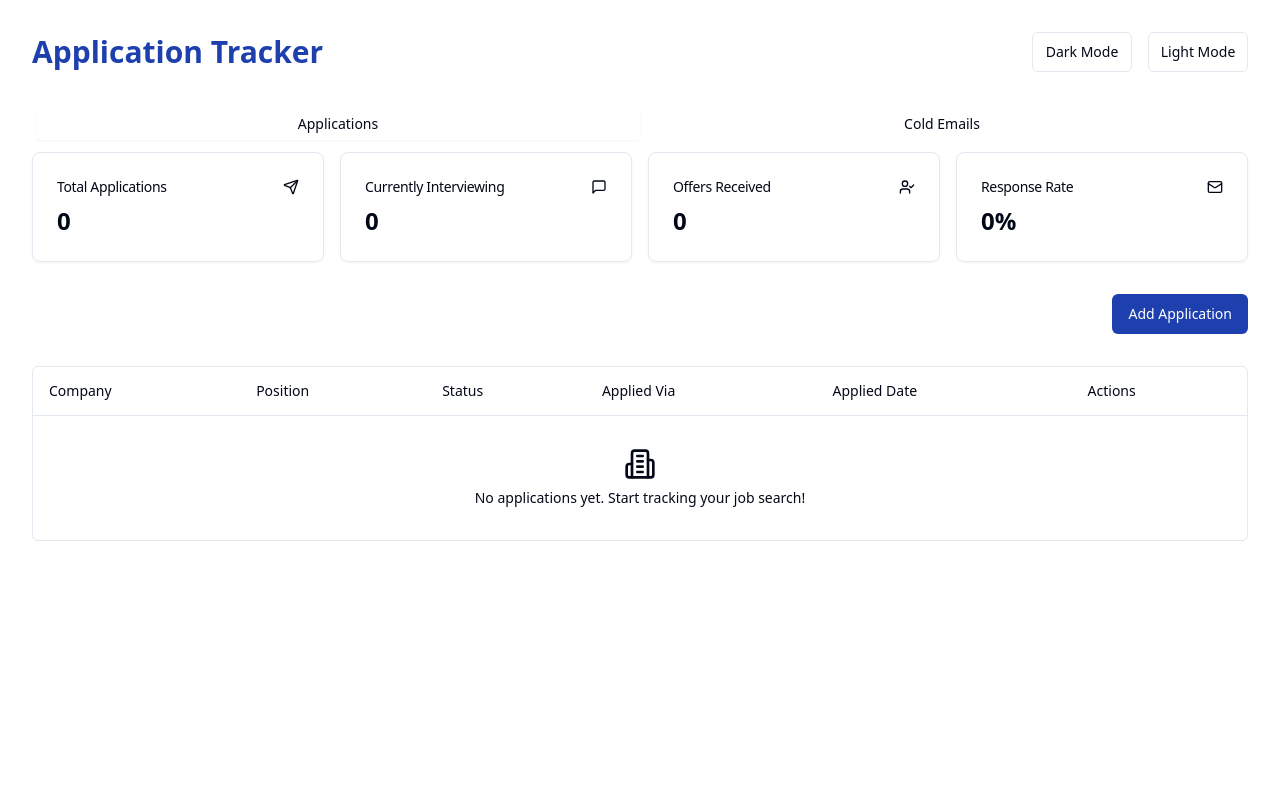
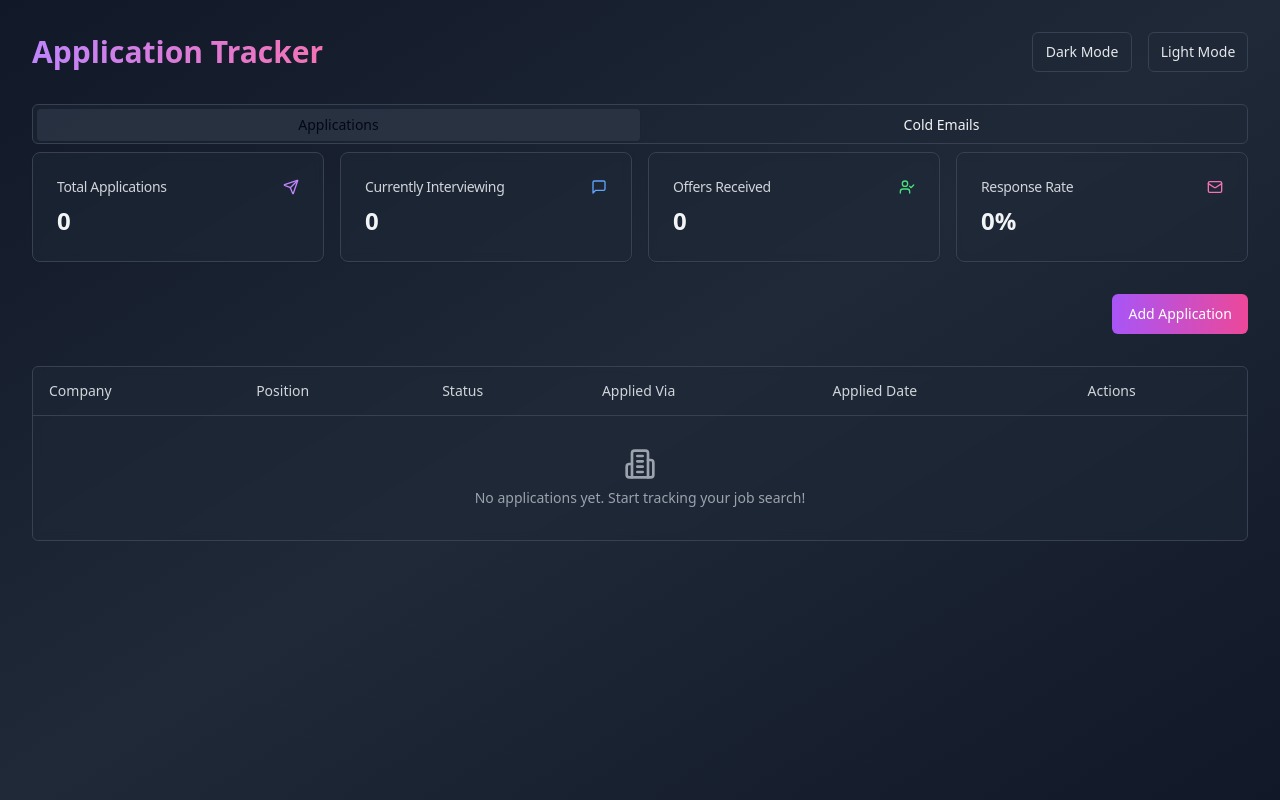
Before and after one commit to Jayant-issar/track-trail, a React (Vite) app: page / in a window 1280 px wide. Built offline with nearby package versions, Linux system fonts and the light colour scheme.

Commit message:
Enhance dark aesthetic with gradients
Updated the application to feature a beautiful dark aesthetic with gradient backgrounds throughout the UI components.
[skip gpt_engineer]

```diff
--- a/src/components/ApplicationForm.tsx
+++ b/src/components/ApplicationForm.tsx
@@ -53,7 +53,7 @@ export const ApplicationForm = ({ onSubmit }: Props) => {
     <form onSubmit={handleSubmit} className="space-y-4">
       <div className="grid grid-cols-1 md:grid-cols-2 gap-4">
         <div className="space-y-2">
-          <Label htmlFor="companyName">Company Name</Label>
+          <Label htmlFor="companyName" className="text-gray-200">Company Name</Label>
           <Input
             id="companyName"
             required
@@ -61,10 +61,11 @@ export const ApplicationForm = ({ onSubmit }: Props) => {
             onChange={(e) =>
               setFormData({ ...formData, companyName: e.target.value })
             }
+            className="bg-gray-700 border-gray-600 text-gray-200"
           />
         </div>
         <div className="space-y-2">
-          <Label htmlFor="position">Position</Label>
+          <Label htmlFor="position" className="text-gray-200">Position</Label>
           <Input
             id="position"
             required
@@ -72,55 +73,56 @@ export const ApplicationForm = ({ onSubmit }: Props) => {
             onChange={(e) =>
               setFormData({ ...formData, position: e.target.value })
             }
+            className="bg-gray-700 border-gray-600 text-gray-200"
           />
         </div>
       </div>
 
       <div className="grid grid-cols-1 md:grid-cols-3 gap-4">
         <div className="space-y-2">
-          <Label htmlFor="status">Status</Label>
+          <Label htmlFor="status" className="text-gray-200">Status</Label>
           <Select
             value={formData.status}
             onValueChange={(value: ApplicationStatus) =>
               setFormData({ ...formData, status: value })
             }
           >
-            <SelectTrigger>
+            <SelectTrigger className="bg-gray-700 border-gray-600 text-gray-200">
               <SelectValue placeholder="Select status" />
             </SelectTrigger>
-            <SelectContent>
-              <SelectItem value="waiting">Waiting</SelectItem>
-              <SelectItem value="interviewing">Interviewing</SelectItem>
-              <SelectItem value="accepted">Accepted</SelectItem>
-              <SelectItem value="rejected">Rejected</SelectItem>
-              <SelectItem value="ghosting">No Response</SelectItem>
+            <SelectContent className="bg-gray-700 border-gray-600">
+              <SelectItem value="waiting" className="text-gray-200">Waiting</SelectItem>
+              <SelectItem value="interviewing" className="text-gray-200">Interviewing</SelectItem>
+              <SelectItem value="accepted" className="text-gray-200">Accepted</SelectItem>
+              <SelectItem value="rejected" className="text-gray-200">Rejected</SelectItem>
+              <SelectItem value="ghosting" className="text-gray-200">No Response</SelectItem>
             </SelectContent>
           </Select>
         </div>
 
         <div className="space-y-2">
-          <Label htmlFor="method">Application Method</Label>
+          <Label htmlFor="method" className="text-gray-200">Application Method</Label>
           <Select
             value={formData.method}
             onValueChange={(value: ApplicationMethod) =>
               setFormData({ ...formData, method: value })
             }
           >
-            <SelectTrigger>
+            <SelectTrigger className="bg-gray-700 border-gray-600 text-gray-200">
               <SelectValue placeholder="Select method" />
             </SelectTrigger>
-            <SelectContent>
-              <SelectItem value="email">Email</SelectItem>
-              <SelectItem value="website">Company Website</SelectItem>
-              <SelectItem value="linkedin">LinkedIn</SelectItem>
-              <SelectItem value="referral">Referral</SelectItem>
-              <SelectItem value="other">Other</SelectItem>
+            <SelectContent className="bg-gray-700 border-gray-600">
+              <SelectItem value="email" className="text-gray-200">Email</SelectItem>
+              <SelectItem value="website" className="text-gray-200">Company Website</SelectItem>
+              <SelectItem value="linkedin" className="text-gray-200">LinkedIn</SelectItem>
+              <SelectItem value="referral" className="text-gray-200">Referral</SelectItem>
+              <SelectItem value="other" className="text-gray-200">Other</SelectItem>
             </SelectContent>
           </Select>
         </div>
 
         <div className="space-y-2">
-          <Label htmlFor="appliedDate">Applied Date</Label>
+          <Label htmlFor="appliedDate" className="text-gray-200">Applied Date</Label>
           <Input
             id="appliedDate"
             type="date"
@@ -129,23 +131,25 @@ export const ApplicationForm = ({ onSubmit }: Props) => {
             onChange={(e) =>
               setFormData({ ...formData, appliedDate: e.target.value })
             }
+            className="bg-gray-700 border-gray-600 text-gray-200"
           />
         </div>
       </div>
 
       <div className="grid grid-cols-1 md:grid-cols-2 gap-4">
         <div className="space-y-2">
-          <Label htmlFor="contactName">Contact Name</Label>
+          <Label htmlFor="contactName" className="text-gray-200">Contact Name</Label>
           <Input
             id="contactName"
             value={formData.contactName}
             onChange={(e) =>
               setFormData({ ...formData, contactName: e.target.value })
             }
+            className="bg-gray-700 border-gray-600 text-gray-200"
           />
         </div>
         <div className="space-y-2">
-          <Label htmlFor="contactEmail">Contact Email</Label>
+          <Label htmlFor="contactEmail" className="text-gray-200">Contact Email</Label>
           <Input
             id="contactEmail"
             type="email"
@@ -153,20 +157,22 @@ export const ApplicationForm = ({ onSubmit }: Props) => {
             onChange={(e) =>
               setFormData({ ...formData, contactEmail: e.target.value })
             }
+            className="bg-gray-700 border-gray-600 text-gray-200"
           />
         </div>
       </div>
 
       <div className="space-y-2">
-        <Label htmlFor="notes">Notes</Label>
+        <Label htmlFor="notes" className="text-gray-200">Notes</Label>
         <Textarea
           id="notes"
           value={formData.notes}
           onChange={(e) => setFormData({ ...formData, notes: e.target.value })}
+          className="bg-gray-700 border-gray-600 text-gray-200"
         />
       </div>
 
-      <Button type="submit" className="w-full">
+      <Button type="submit" className="w-full bg-gradient-to-r from-purple-500 to-pink-500 hover:from-purple-600 hover:to-pink-600">
         Add Application
       </Button>
     </form>
--- /dev/null
+++ b/src/components/ApplicationStats.tsx
@@ -0,0 +1,38 @@
+import { StatsCard } from "@/components/StatsCard";
+import { Mail, MessageSquare, Send, UserCheck } from "lucide-react";
+
+interface ApplicationStatsProps {
+  stats: {
+    total: number;
+    interviewing: number;
+    accepted: number;
+    response_rate: number;
+  };
+}
+
+export const ApplicationStats = ({ stats }: ApplicationStatsProps) => {
+  return (
+    <div className="grid gap-4 md:grid-cols-4">
+      <StatsCard
+        title="Total Applications"
+        value={stats.total}
+        icon={<Send className="h-4 w-4 text-purple-400" />}
+      />
+      <StatsCard
+        title="Currently Interviewing"
+        value={stats.interviewing}
+        icon={<MessageSquare className="h-4 w-4 text-blue-400" />}
+      />
+      <StatsCard
+        title="Offers Received"
+        value={stats.accepted}
+        icon={<UserCheck className="h-4 w-4 text-green-400" />}
+      />
+      <StatsCard
+        title="Response Rate"
+        value={`${stats.response_rate}%`}
+        icon={<Mail className="h-4 w-4 text-pink-400" />}
+      />
+    </div>
+  );
+};
--- /dev/null
+++ b/src/components/ApplicationTable.tsx
@@ -0,0 +1,79 @@
+import { Application } from "@/types/application";
+import { ApplicationStatusBadge } from "@/components/ApplicationStatusBadge";
+import {
+  Table,
+  TableBody,
+  TableCell,
+  TableHead,
+  TableHeader,
+  TableRow,
+} from "@/components/ui/table";
+import { Building2, Pencil } from "lucide-react";
+import { Button } from "@/components/ui/button";
+
+interface ApplicationTableProps {
+  applications: Application[];
+  onStatusEdit: (application: Application) => void;
+}
+
+export const ApplicationTable = ({
+  applications,
+  onStatusEdit,
+}: ApplicationTableProps) => {
+  return (
+    <div className="rounded-md border border-gray-700 bg-gray-800/50 backdrop-blur-sm">
+      <Table>
+        <TableHeader>
+          <TableRow className="border-gray-700">
+            <TableHead className="text-gray-300">Company</TableHead>
+            <TableHead className="text-gray-300">Position</TableHead>
+            <TableHead className="text-gray-300">Status</TableHead>
+            <TableHead className="text-gray-300">Applied Via</TableHead>
+            <TableHead className="text-gray-300">Applied Date</TableHead>
+            <TableHead className="text-gray-300">Actions</TableHead>
+          </TableRow>
+        </TableHeader>
+        <TableBody>
+          {applications.length === 0 ? (
+            <TableRow>
+              <TableCell colSpan={6} className="text-center py-8">
+                <Building2 className="mx-auto h-8 w-8 text-gray-400 mb-2" />
+                <p className="text-gray-400">
+                  No applications yet. Start tracking your job search!
+                </p>
+              </TableCell>
+            </TableRow>
+          ) : (
+            applications.map((app) => (
+              <TableRow key={app.id} className="border-gray-700">
+                <TableCell className="font-medium text-gray-200">
+                  {app.companyName}
+                </TableCell>
+                <TableCell className="text-gray-200">{app.position}</TableCell>
+                <TableCell>
+                  <ApplicationStatusBadge status={app.status} />
+                </TableCell>
+                <TableCell className="capitalize text-gray-200">
+                  {app.method}
+                </TableCell>
+                <TableCell className="text-gray-200">
+                  {new Date(app.appliedDate).toLocaleDateString()}
+                </TableCell>
+                <TableCell>
+                  <Button
+                    variant="ghost"
+                    size="icon"
+                    onClick={() => onStatusEdit(app)}
+                    className="text-gray-400 hover:text-gray-200"
+                  >
+                    <Pencil className="h-4 w-4" />
+                  </Button>
+                </TableCell>
+              </TableRow>
+            ))
+          )}
+        </TableBody>
+      </Table>
+    </div>
+  );
+};
--- a/src/components/EditStatusDialog.tsx
+++ b/src/components/EditStatusDialog.tsx
@@ -31,32 +31,36 @@ export const EditStatusDialog = ({
 
   return (
     <Dialog open={isOpen} onOpenChange={onClose}>
-      <DialogContent>
+      <DialogContent className="bg-gray-800 border-gray-700">
         <DialogHeader>
-          <DialogTitle>Update Application Status</DialogTitle>
+          <DialogTitle className="text-gray-200">Update Application Status</DialogTitle>
         </DialogHeader>
         <div className="space-y-4">
           <div>
-            <p className="text-sm font-medium mb-2">Current Status:</p>
+            <p className="text-sm font-medium mb-2 text-gray-300">Current Status:</p>
             <Select
               defaultValue={application.status}
               onValueChange={(value: Application["status"]) =>
                 onUpdate(application.id, value)
               }
             >
-              <SelectTrigger>
+              <SelectTrigger className="bg-gray-700 border-gray-600 text-gray-200">
                 <SelectValue />
               </SelectTrigger>
-              <SelectContent>
-                <SelectItem value="waiting">Waiting</SelectItem>
-                <SelectItem value="interviewing">Interviewing</SelectItem>
-                <SelectItem value="accepted">Accepted</SelectItem>
-                <SelectItem value="rejected">Rejected</SelectItem>
-                <SelectItem value="ghosting">No Response</SelectItem>
+              <SelectContent className="bg-gray-700 border-gray-600">
+                <SelectItem value="waiting" className="text-gray-200">Waiting</SelectItem>
+                <SelectItem value="interviewing" className="text-gray-200">Interviewing</SelectItem>
+                <SelectItem value="accepted" className="text-gray-200">Accepted</SelectItem>
+                <SelectItem value="rejected" className="text-gray-200">Rejected</SelectItem>
+                <SelectItem value="ghosting" className="text-gray-200">No Response</SelectItem>
               </SelectContent>
             </Select>
           </div>
-          <Button variant="outline" onClick={onClose}>
+          <Button
+            variant="outline"
+            onClick={onClose}
+            className="bg-gray-700 border-gray-600 text-gray-200 hover:bg-gray-600"
+          >
             Cancel
           </Button>
         </div>
--- a/src/components/StatsCard.tsx
+++ b/src/components/StatsCard.tsx
@@ -8,13 +8,13 @@ interface Props {
 
 export const StatsCard = ({ title, value, icon }: Props) => {
   return (
-    <Card>
+    <Card className="bg-gray-800/50 border-gray-700 backdrop-blur-sm">
       <CardHeader className="flex flex-row items-center justify-between space-y-0 pb-2">
-        <CardTitle className="text-sm font-medium">{title}</CardTitle>
+        <CardTitle className="text-sm font-medium text-gray-300">{title}</CardTitle>
         {icon}
       </CardHeader>
       <CardContent>
-        <div className="text-2xl font-bold">{value}</div>
+        <div className="text-2xl font-bold text-gray-100">{value}</div>
       </CardContent>
     </Card>
   );
--- a/src/pages/Index.tsx
+++ b/src/pages/Index.tsx
@@ -31,6 +31,8 @@ import { Tabs, TabsContent, TabsList, TabsTrigger } from "@/components/ui/tabs";
 import { ColdEmailForm } from "@/components/ColdEmailForm";
 import { EditStatusDialog } from "@/components/EditStatusDialog";
 import { useTheme } from "next-themes";
+import { ApplicationStats } from "@/components/ApplicationStats";
+import { ApplicationTable } from "@/components/ApplicationTable";
 
 const Index = () => {
   const [applications, setApplications] = useState<Application[]>([]);
@@ -77,21 +79,24 @@ const Index = () => {
   };
 
   return (
-    <div className="container mx-auto py-8 space-y-8 min-h-screen bg-background text-foreground">
+    <div className="min-h-screen bg-gradient-to-br from-gray-900 via-gray-800 to-gray-900 text-gray-100">
+      <div className="container mx-auto py-8 space-y-8">
         <div className="flex justify-between items-center">
-        <h1 className="text-3xl font-bold text-primary">Application Tracker</h1>
+          <h1 className="text-3xl font-bold bg-gradient-to-r from-purple-400 to-pink-400 bg-clip-text text-transparent">
+            Application Tracker
+          </h1>
           <div className="flex gap-4">
             <Button
               variant="outline"
               onClick={() => setTheme("dark")}
-            className="w-[100px]"
+              className="w-[100px] bg-gray-800/50 border-gray-700 text-gray-200 hover:bg-gray-700/50"
             >
               Dark Mode
             </Button>
             <Button
               variant="outline"
               onClick={() => setTheme("light")}
-            className="w-[100px]"
+              className="w-[100px] bg-gray-800/50 border-gray-700 text-gray-200 hover:bg-gray-700/50"
             >
               Light Mode
             </Button>
@@ -99,100 +104,45 @@ const Index = () => {
         </div>
 
         <Tabs defaultValue="applications" className="w-full">
-        <TabsList className="grid w-full grid-cols-2">
-          <TabsTrigger value="applications">Applications</TabsTrigger>
-          <TabsTrigger value="cold-emails">Cold Emails</TabsTrigger>
+          <TabsList className="grid w-full grid-cols-2 bg-gray-800/50 border border-gray-700">
+            <TabsTrigger
+              value="applications"
+              className="data-[state=active]:bg-gray-700/50"
+            >
+              Applications
+            </TabsTrigger>
+            <TabsTrigger
+              value="cold-emails"
+              className="data-[state=active]:bg-gray-700/50"
+            >
+              Cold Emails
+            </TabsTrigger>
           </TabsList>
 
           <TabsContent value="applications" className="space-y-8">
-          <div className="grid gap-4 md:grid-cols-4">
-            <StatsCard
-              title="Total Applications"
-              value={stats.total}
-              icon={<Send className="h-4 w-4 text-muted-foreground" />}
-            />
-            <StatsCard
-              title="Currently Interviewing"
-              value={stats.interviewing}
-              icon={<MessageSquare className="h-4 w-4 text-muted-foreground" />}
-            />
-            <StatsCard
-              title="Offers Received"
-              value={stats.accepted}
-              icon={<UserCheck className="h-4 w-4 text-muted-foreground" />}
-            />
-            <StatsCard
-              title="Response Rate"
-              value={`${stats.response_rate}%`}
-              icon={<Mail className="h-4 w-4 text-muted-foreground" />}
-            />
-          </div>
-
+            <ApplicationStats stats={stats} />
             <div className="flex justify-end">
               <Dialog>
                 <DialogTrigger asChild>
-                <Button>Add Application</Button>
+                  <Button className="bg-gradient-to-r from-purple-500 to-pink-500 hover:from-purple-600 hover:to-pink-600">
+                    Add Application
+                  </Button>
                 </DialogTrigger>
-              <DialogContent className="sm:max-w-[600px]">
+                <DialogContent className="bg-gray-800 border-gray-700">
                   <DialogHeader>
-                  <DialogTitle>Track New Application</DialogTitle>
+                    <DialogTitle className="text-gray-200">
+                      Track New Application
+                    </DialogTitle>
                   </DialogHeader>
                   <ApplicationForm onSubmit={handleAddApplication} />
                 </DialogContent>
               </Dialog>
             </div>
 
-          <div className="rounded-md border bg-card">
-            <Table>
-              <TableHeader>
-                <TableRow>
-                  <TableHead>Company</TableHead>
-                  <TableHead>Position</TableHead>
-                  <TableHead>Status</TableHead>
-                  <TableHead>Applied Via</TableHead>
-                  <TableHead>Applied Date</TableHead>
-                  <TableHead>Actions</TableHead>
-                </TableRow>
-              </TableHeader>
-              <TableBody>
-                {applications.length === 0 ? (
-                  <TableRow>
-                    <TableCell colSpan={6} className="text-center py-8">
-                      <Building2 className="mx-auto h-8 w-8 text-muted-foreground mb-2" />
-                      <p className="text-muted-foreground">
-                        No applications yet. Start tracking your job search!
-                      </p>
-                    </TableCell>
-                  </TableRow>
-                ) : (
-                  applications.map((app) => (
-                    <TableRow key={app.id}>
-                      <TableCell className="font-medium">
-                        {app.companyName}
-                      </TableCell>
-                      <TableCell>{app.position}</TableCell>
-                      <TableCell>
-                        <ApplicationStatusBadge status={app.status} />
-                      </TableCell>
-                      <TableCell className="capitalize">{app.method}</TableCell>
-                      <TableCell>
-                        {new Date(app.appliedDate).toLocaleDateString()}
-                      </TableCell>
-                      <TableCell>
-                        <Button
-                          variant="ghost"
-                          size="icon"
-                          onClick={() => setSelectedApp(app)}
-                        >
-                          <Pencil className="h-4 w-4" />
-                        </Button>
-                      </TableCell>
-                    </TableRow>
-                  ))
-                )}
-              </TableBody>
-            </Table>
-          </div>
+            <ApplicationTable
+              applications={applications}
+              onStatusEdit={setSelectedApp}
+            />
           </TabsContent>
 
           <TabsContent value="cold-emails" className="space-y-4">
@@ -207,6 +157,7 @@ const Index = () => {
           onUpdate={handleUpdateStatus}
         />
       </div>
+    </div>
   );
 };
 
```
Lines whose indentation alone changed are shown as unchanged.
